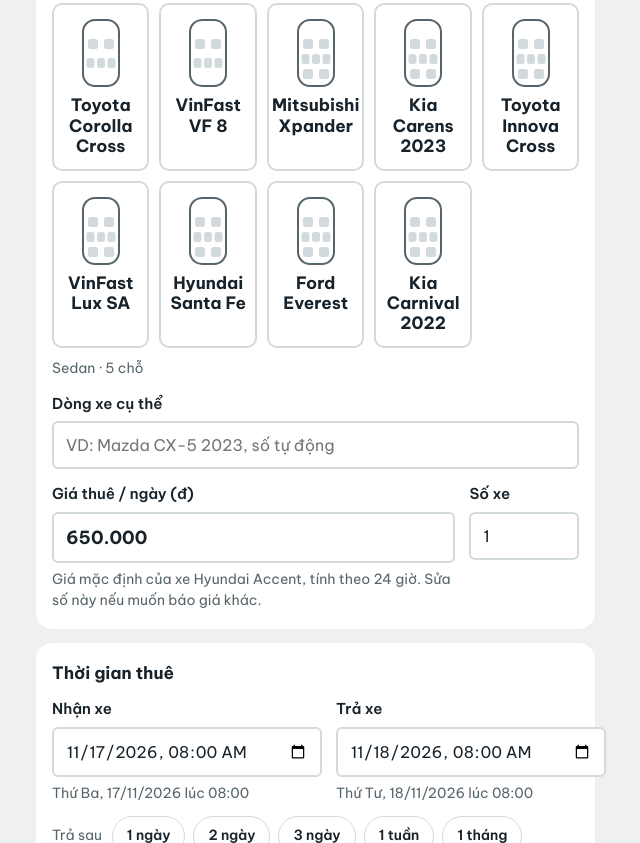
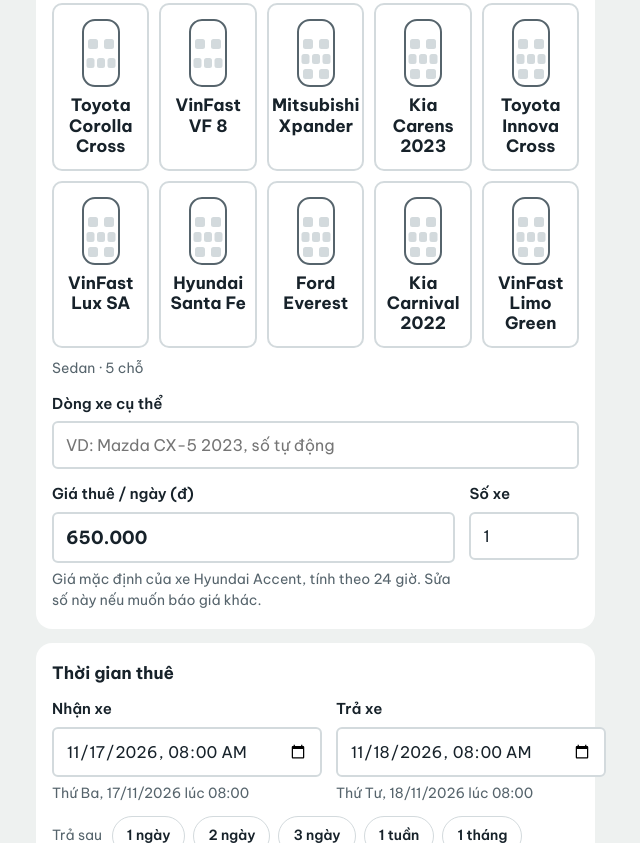
Before and after one commit to xetulaihanoi247-code/hixe-bao-gia-pro, a plain HTML site: page index.html in a window 1280 px wide. Shown: the part 965-1808 px from the top of the page, without its empty margins (60-700 px from the left). Drawn offline with nearby package versions, Linux system fonts and the light colour scheme.

Commit message:
Thêm VinFast Limo Green 1.100k/ngày (Sếp chốt 16/11/2026: xe mới, nay bán lẻ)

```diff
--- a/index.html
+++ b/index.html
@@ -51,7 +51,8 @@ const MAC_DINH = {
     { id: "lux-sa",        ten: "VinFast Lux SA",      moTa: "SUV · 7 chỗ", cho: 7, gia: 1400000 },
     { id: "santa-fe",      ten: "Hyundai Santa Fe",    moTa: "SUV · 7 chỗ", cho: 7, gia: 1400000 },
     { id: "everest",       ten: "Ford Everest",        moTa: "SUV · 7 chỗ", cho: 7, gia: 1400000 },
-    { id: "carnival-2022", ten: "Kia Carnival 2022",   moTa: "MPV · 7 chỗ", cho: 7, gia: 2100000 },
+    { id: "carnival-2022", ten: "Kia Carnival 2022",   moTa: "MPV · 7 chỗ",      cho: 7, gia: 2100000 },
+    { id: "limo-green",    ten: "VinFast Limo Green",  moTa: "Xe điện · 7 chỗ",  cho: 7, gia: 1100000 },
   ],
   phiGiaoXe: 150000,   // giao xe nội thành. Trên 10 km hoặc sân bay: 250000 — sửa ở ô "Phí giao xe" từng báo giá
   cuoiTuan: 10,        // % cộng cho mỗi ngày thuê rơi vào Thứ Bảy / Chủ Nhật
```
